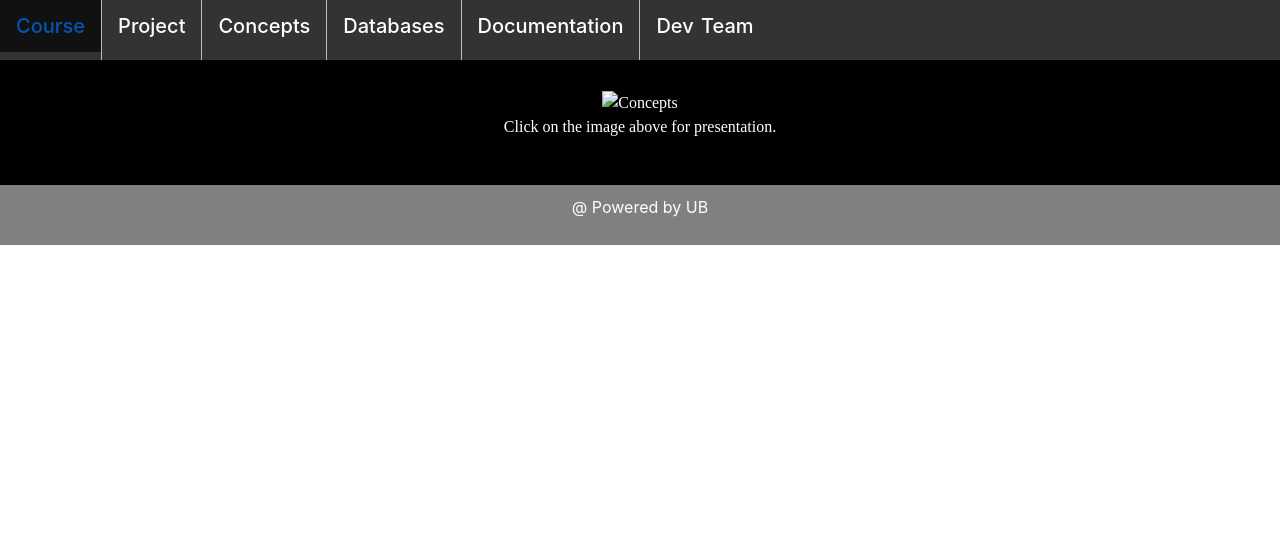
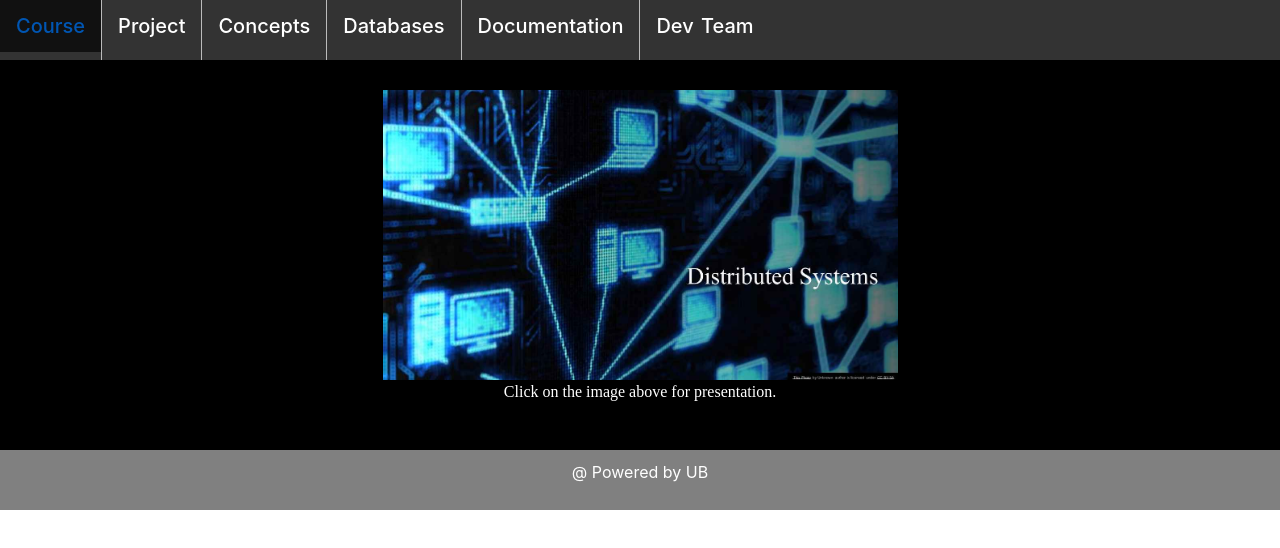
Before and after one commit to Brandy-0/foc, a plain HTML site: page concepts.html in a window 1280 px wide. Drawn offline with nearby package versions, Linux system fonts and the light colour scheme.

Commit message:
Update concepts.html

```diff
--- a/concepts.html
+++ b/concepts.html
@@ -20,7 +20,7 @@
   </nav>
   <section>
   <article>
-  <a href="https://docs.google.com/presentation/d/1lDSP_sUoDYeatcQN-aSLD4rRLfwOPkIGogSgfnlfROk/edit?usp=sharing"><img src="distributedsystems.PNG" alt="Concepts" width="515" height="290" ></a>
+  <a href="https://docs.google.com/presentation/d/1lDSP_sUoDYeatcQN-aSLD4rRLfwOPkIGogSgfnlfROk/edit?usp=sharing"><img src="distributedsystems.jpg" alt="Concepts" width="515" height="290" ></a>
     <p>Click on the image above for presentation.</p>
     </article>
 </section>
```
